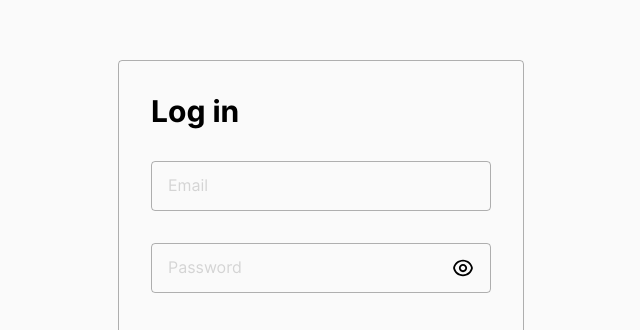
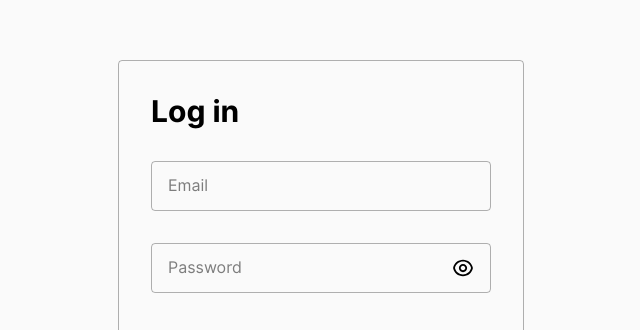
Before and after one commit to muhammadazandev/chatrix, a React (Vite) app in the folder frontend/: page /login in a window 1280 px wide. Shown: the part 115-445 px from the top of the page, without its empty margins (319-959 px from the left). Built offline with nearby package versions, Linux system fonts and the light colour scheme; no server answers.

Commit message:
refactor(ui): fix placeholder and reply card colors

```diff
--- a/frontend/src/features/chat/conversation/messageInput/MessageInput.jsx
+++ b/frontend/src/features/chat/conversation/messageInput/MessageInput.jsx
@@ -163,7 +163,7 @@ const MessageInput = () => {
           </div>
         </motion.div>
       ) : (
-        <div className="w-full flex justify-center opacity-90 tracking-wider my-2">
+        <div className="w-full flex justify-center tracking-wider my-2">
           <p className="bg-(--bg-secondary)/50 rounded-md px-4 py-2 text-md">
             Can not chat with unblocked users
           </p>
--- a/frontend/src/features/chat/conversation/messagesList/MessageItem.jsx
+++ b/frontend/src/features/chat/conversation/messagesList/MessageItem.jsx
@@ -144,7 +144,11 @@ const MessageItem = ({
             </div>
           )}
 
-          {message.replyTo && <ReplyCard replyMessage={message.replyTo} />}
+          <div
+            className={`${isMe ? "[&>div]:bg-(--bg-primary)/15" : ""}`}
+          >
+            {message.replyTo && <ReplyCard replyMessage={message.replyTo} />}
+          </div>
           <div className={`${message.replyTo ? "px-2 py-1" : "px-1"}`}>
             {showHeader && (
               <span className="text-[12px] font-medium text-(--accent-color-secondary) mb-1">
--- a/frontend/src/features/chat/conversation/shared/ReplyCard.jsx
+++ b/frontend/src/features/chat/conversation/shared/ReplyCard.jsx
@@ -20,7 +20,7 @@ const ReplyCard = ({
 
   const content = (
     <div
-      className={`w-full rounded-sm bg-(--bg-primary)/40 flex cursor-pointer ${className}`}
+      className={`w-full rounded-sm bg-(--bg-primary) flex cursor-pointer ${className}`}
       onClick={(e) => {
         if (e.target.tagName === "BUTTON") return;
         setJumpToMessageId(replyMessage._id);
--- a/frontend/src/features/chat/sidebar/search/SearchInput.jsx
+++ b/frontend/src/features/chat/sidebar/search/SearchInput.jsx
@@ -57,7 +57,7 @@ const SearchInput = ({
 
   return (
     <div className="mt-4">
-      <div className="rounded-full px-4 py-3   bg-(--bg-secondary) flex justify-between gap-3 items-center focus-within:bg-transparent transition-colors duration-400 ring-transparent ring-1 focus-within:ring-(--accent-color-primary) border-0 no-focus">
+      <div className="rounded-full px-4 py-3 bg-(--bg-secondary) flex justify-between gap-3 items-center focus-within:bg-transparent transition-colors duration-400 ring-transparent ring-1 focus-within:ring-(--accent-color-primary) border-0 no-focus">
         <IconsWrapper icon={RiSearch2Line} size={19} />
         <input
           ref={inputRef}
--- a/frontend/src/index.css
+++ b/frontend/src/index.css
@@ -79,11 +79,6 @@ input:focus {
   outline: none;
 }
 
-input::placeholder {
-  color: var(--foreground-secondary);
-  opacity: 0.5;
-}
-
 input:not(.no-focus):focus {
   border-color: var(--accent-color-primary);
   transition: all 200ms ease;
```
